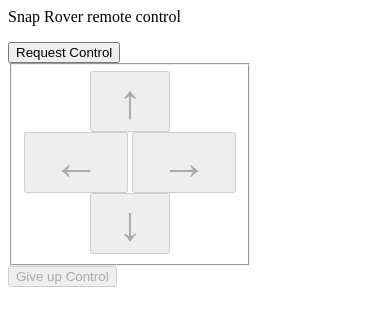
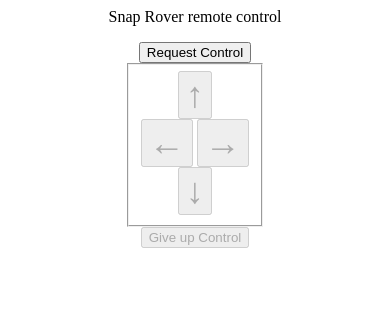
Before and after one commit to smagoun/pi-rover, a website: page index.html in a window 390 px wide. Drawn offline with Linux system fonts and the light colour scheme.

Commit message:
Mobile Safari has trouble with a span inside a button, so nix the spans. Make other style tweaks for mobile

```diff
--- a/index.html
+++ b/index.html
@@ -3,11 +3,12 @@
     <title>Remote Snap Rover</title>
     <script type="text/javascript" src="protocol.js"></script>
     <script type="text/javascript" src="rover-client.js"></script>
+    <meta name="viewport" content="width=device-width" />
     <style>
+      @media screen and (max-width: 480px) { body { text-align: center; } }
       fieldset { display: inline-block; }
-      button { margin: auto; }
+      #ctl_buttons button {font-size: 36px; font-weight: bold; margin: auto; }
       #ctl_fwd, #ctl_back { display: block; }
-      .arrow { font-size: 48px; margin: 20px; }
     </style>
   </head>
     <body>
@@ -20,10 +21,10 @@
 	</div>
       <div>
 	<fieldset id="ctl_buttons" disabled>
-	  <button type="button" id="ctl_fwd" class="ctl_button" onclick="buttonPress('forward', this);"><span class="arrow">&#x2191;</span></button>
-	  <button type="button" id="ctl_left" class="ctl_button" onclick="buttonPress('left', this);"><span class="arrow">&#x2190;</span></button>
-	  <button type="button" id="ctl_right" class="ctl_button" onclick="buttonPress('right', this);"><span class="arrow">&#x2192;</span></button>
-	  <button type="button" id="ctl_back" class="ctl_button" onclick="buttonPress('back', this);"><span class="arrow">&#x2193;</span></button>
+	  <button type="button" id="ctl_fwd" class="ctl_button" onclick="buttonPress('forward', this);">&#x2191;</button>
+	  <button type="button" id="ctl_left" class="ctl_button" onclick="buttonPress('left', this);">&#x2190;</button>
+	  <button type="button" id="ctl_right" class="ctl_button" onclick="buttonPress('right', this);">&#x2192;</button>
+	  <button type="button" id="ctl_back" class="ctl_button" onclick="buttonPress('back', this);">&#x2193;</button>
 	</fieldset>
       </div>
       <div>
```
